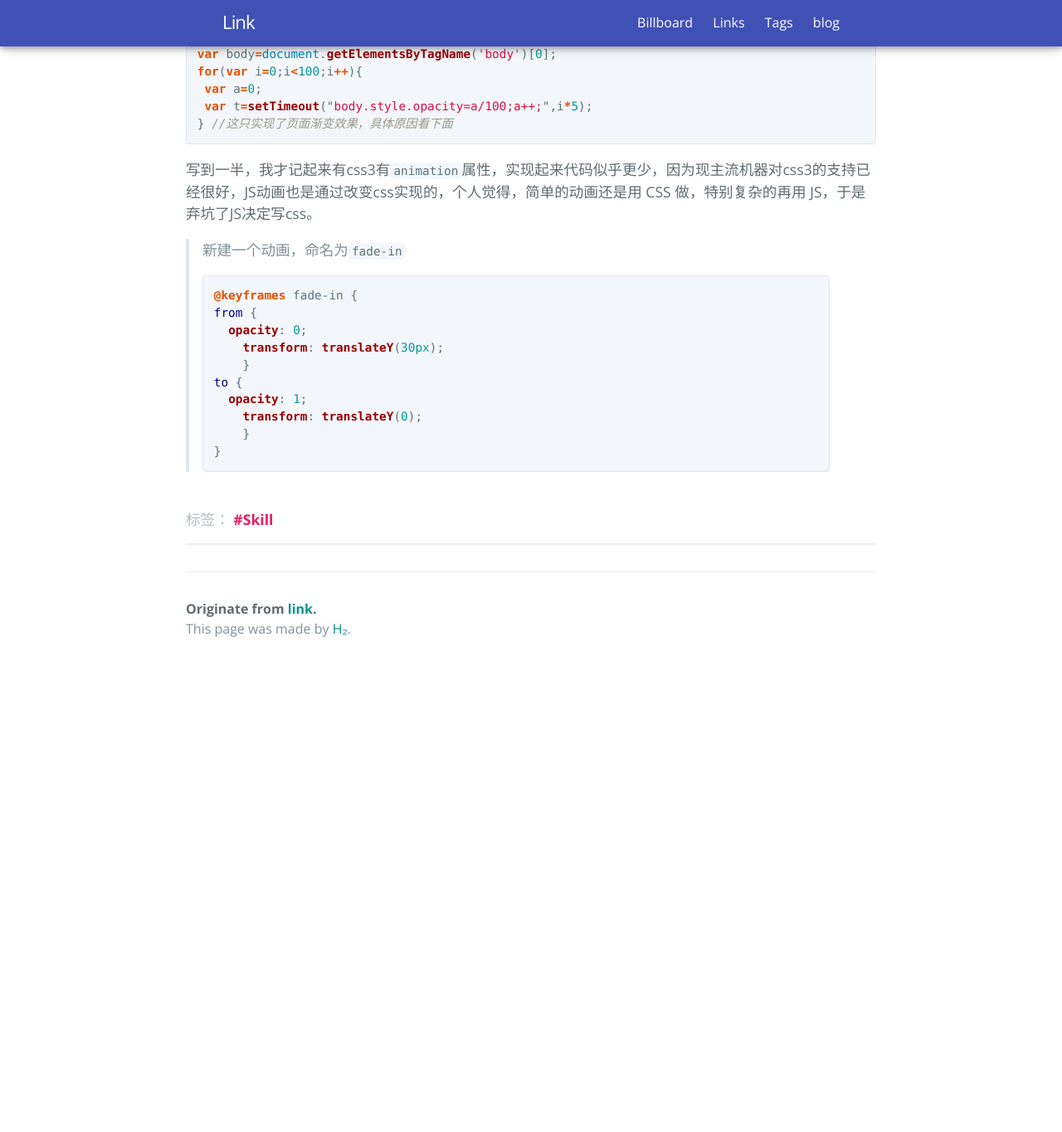
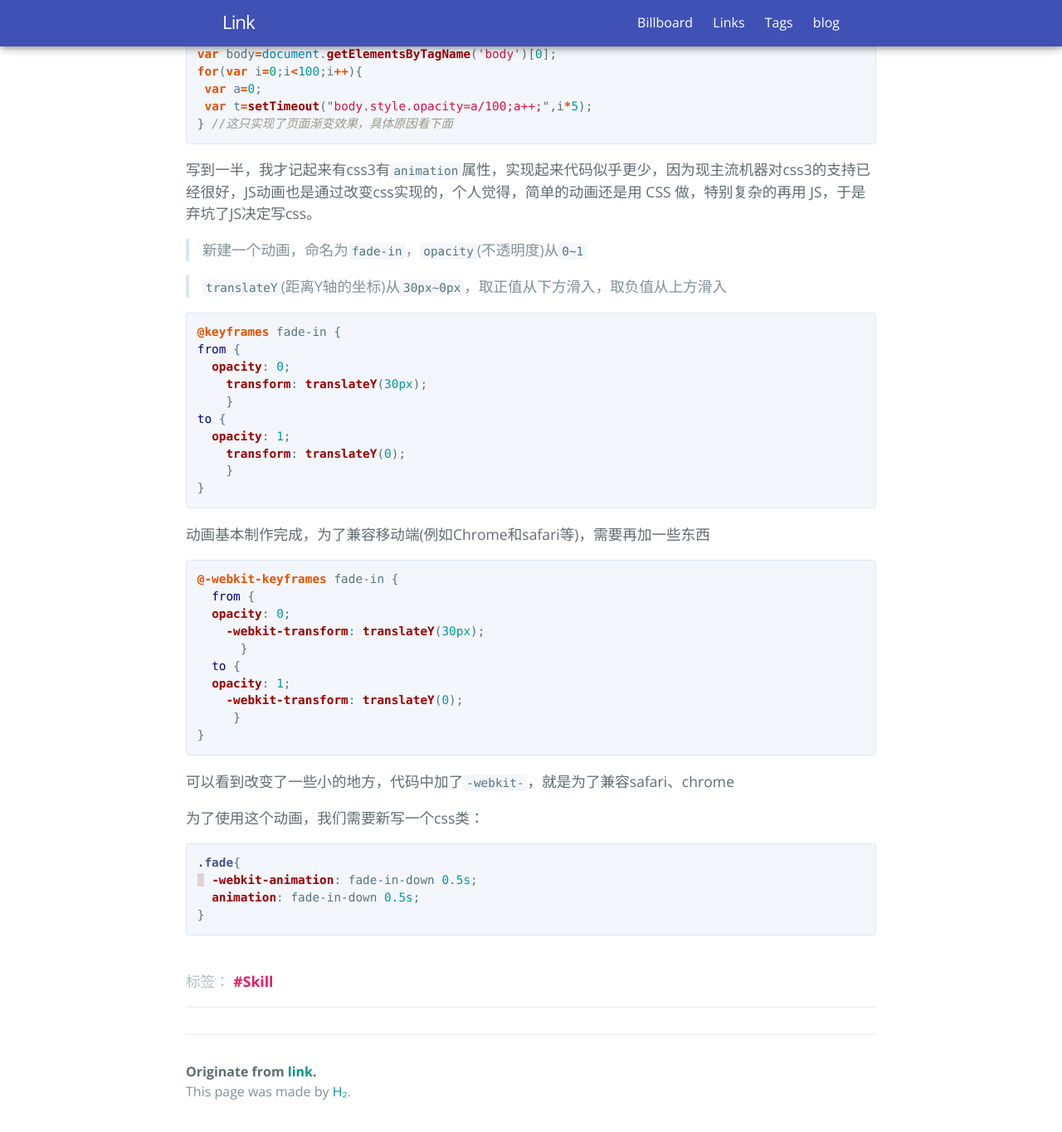
Before and after one commit to link9596/qwq, a Jekyll site: the page built from _posts/2018-1-6-css-fade-animation.md, in a window 1280 px wide and 1400 px high, scrolled down 517 px. Shown: the top 1365 px of the window at 83% size. Built offline with Jekyll 4.4.1, drawn with Linux system fonts in a browser that asks for light colours; emoji names are drawn with the system emoji font; comment, search, counter and statistics services are not loaded; before the commit the page ends 1359 px from its top, so only the background shows below that.

Commit message:
Update 2018-1-6-css-fade-animation.md

````diff
--- a/_posts/2018-1-6-css-fade-animation.md
+++ b/_posts/2018-1-6-css-fade-animation.md
@@ -18,7 +18,10 @@ for(var i=0;i<100;i++){
 
 写到一半，我才记起来有css3有`animation`属性，实现起来代码似乎更少，因为现主流机器对css3的支持已经很好，JS动画也是通过改变css实现的，个人觉得，简单的动画还是用 CSS 做，特别复杂的再用 JS，于是弃坑了JS决定写css。
 
-> 新建一个动画，命名为`fade-in`
+> 新建一个动画，命名为`fade-in`，`opacity`(不透明度)从`0~1`
+
+>`translateY`(距离Y轴的坐标)从`30px~0px`，取正值从下方滑入，取负值从上方滑入
+
 ```css
 @keyframes fade-in {
 from {
@@ -31,3 +34,26 @@ to {
     }
 }
 ```
+
+动画基本制作完成，为了兼容移动端(例如Chrome和safari等)，需要再加一些东西
+```css
+@-webkit-keyframes fade-in {
+  from {
+  opacity: 0;
+    -webkit-transform: translateY(30px);
+      }
+  to {
+  opacity: 1;
+    -webkit-transform: translateY(0);
+     }
+}
+```
+可以看到改变了一些小的地方，代码中加了`-webkit-`，就是为了兼容safari、chrome
+
+为了使用这个动画，我们需要新写一个css类：
+```css
+.fade{
+  -webkit-animation: fade-in-down 0.5s;
+  animation: fade-in-down 0.5s;
+}
+```
````
